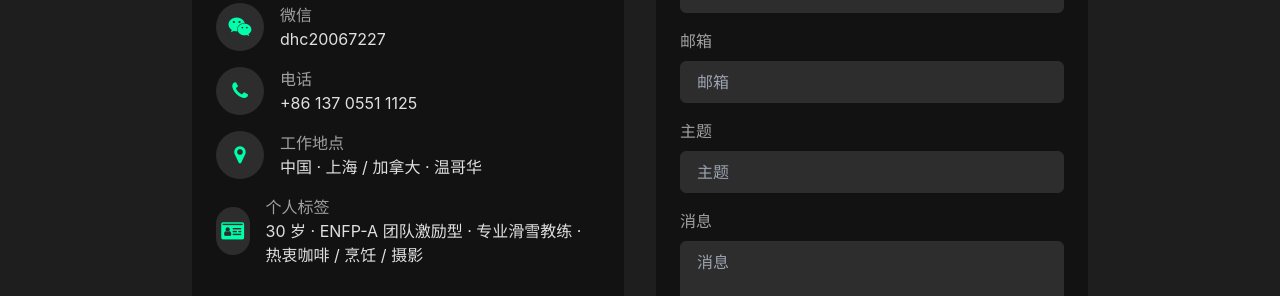
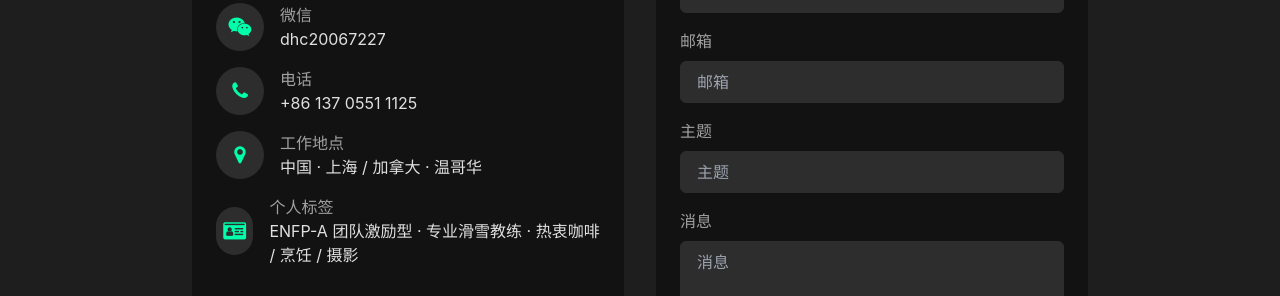
Before and after one commit to KonoNeko/kononeko.github.io, a plain HTML site: page index.html in a window 1280 px wide. Shown: the part 6058-6354 px from the top of the page. Drawn offline with nearby package versions, Linux system fonts and the light colour scheme.

Commit message:
remove age

```diff
--- a/index.html
+++ b/index.html
@@ -1008,7 +1008,6 @@ function professionalSummary() {
                 linkedin: "https://www.linkedin.com/in/dinghongci",
                 website: "#",
                 avatar: "./img/head.jpg",
-                age: 30,
                 bio: "注重用户体验与系统优化，善于将 AI 能力落地为可持续的业务方案。",
                 traits: [
                     "ENFP-A 团队激励型",
@@ -1783,9 +1782,6 @@ function professionalSummary() {
             const bioSummary = document.getElementById('contact-bio-summary');
             if (bioSummary) {
                 const parts = [];
-                if (profile.age) {
-                    parts.push(`${profile.age} 岁`);
-                }
                 if (profile.traits && profile.traits.length) {
                     parts.push(profile.traits.join(' · '));
                 }
--- a/lang/en-US.js
+++ b/lang/en-US.js
@@ -39,7 +39,6 @@ const enUS = {
         learnMore: "Learn more about me",
         details: {
             name: "Name",
-            age: "Age",
             location: "Location",
             email: "Email",
             phone: "Phone",
--- a/lang/zh-CN.js
+++ b/lang/zh-CN.js
@@ -39,7 +39,6 @@ const zhCN = {
         learnMore: "了解更多关于我",
         details: {
             name: "姓名",
-            age: "年龄",
             location: "位置",
             email: "邮箱",
             phone: "电话",
```
Also changed, not shown: 1 other file.
